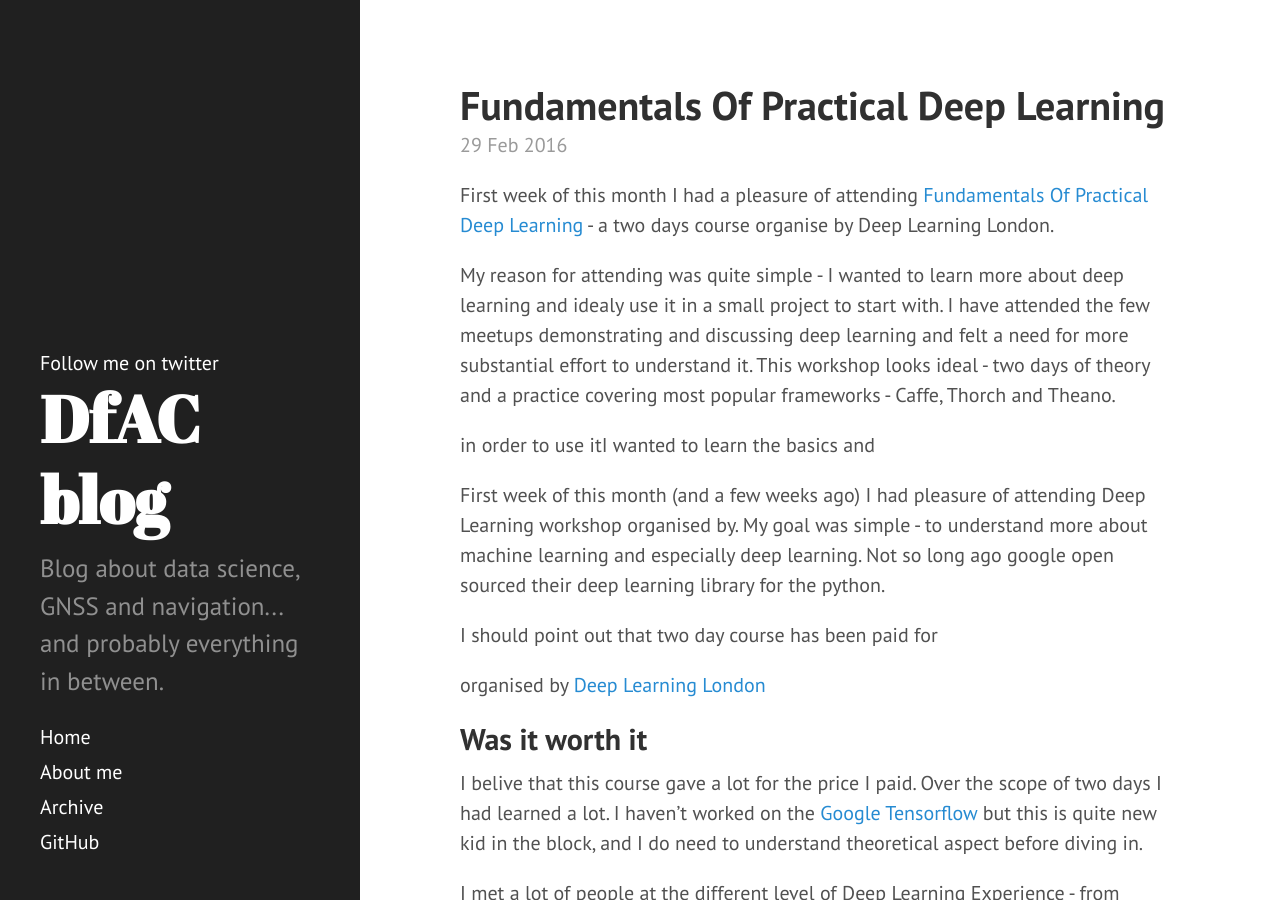
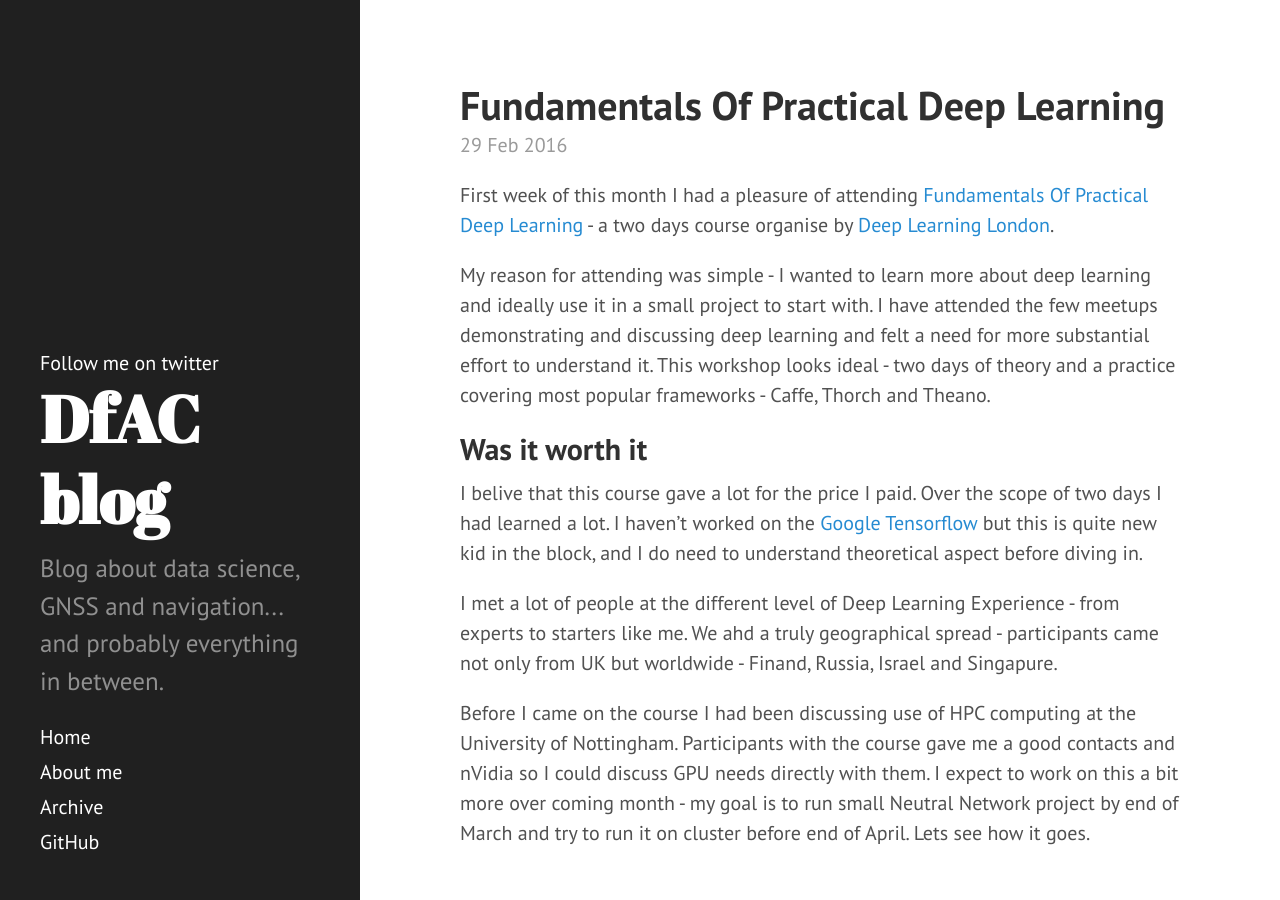
Before and after one commit to DfAC/DfAC.github.io, a Jekyll site: the page built from _posts/2016-02-29-Fundamentals-Of-Practical-Deep-Learning.md, in a window 1280 px wide and 900 px high. Built offline with Jekyll 4.4.1, drawn with Linux system fonts in a browser that asks for light colours; comment, search, counter and statistics services are not loaded.

Commit message:
Update 2016-02-29-Fundamentals-Of-Practical-Deep-Learning.md

```diff
--- a/_posts/2016-02-29-Fundamentals-Of-Practical-Deep-Learning.md
+++ b/_posts/2016-02-29-Fundamentals-Of-Practical-Deep-Learning.md
@@ -5,17 +5,10 @@ tag: deep learning, data science
 category: blog
 comments: True
 ---
-First week of this month I had a pleasure of attending [Fundamentals Of Practical Deep Learning](http://www.meetup.com/Deep-Learning-London/events/227511203/) - a two days course organise by Deep Learning London.
+First week of this month I had a pleasure of attending [Fundamentals Of Practical Deep Learning](http://www.meetup.com/Deep-Learning-London/events/227511203/) - a two days course organise by [Deep Learning London](http://www.meetup.com/Deep-Learning-London/).
 
-My reason for attending was quite simple - I wanted to learn more about deep learning and idealy use it in a small project to start with.  I have attended the few meetups demonstrating and discussing deep learning and felt a need for more substantial effort to understand it. This workshop looks ideal - two days of theory and a practice covering most popular frameworks - Caffe, Thorch and Theano.
+My reason for attending was simple - I wanted to learn more about deep learning and ideally use it in a small project to start with.  I have attended the few meetups demonstrating and discussing deep learning and felt a need for more substantial effort to understand it. This workshop looks ideal - two days of theory and a practice covering most popular frameworks - Caffe, Thorch and Theano.
 
- in order to use itI wanted to learn the basics and
-
-First week of this month (and a few weeks ago) I had pleasure of attending Deep Learning workshop organised by. My goal was simple - to understand more about machine learning and especially deep learning. Not so long ago google open sourced their deep learning library for the python.
-
-I should point out that two day course has been paid for
-
-organised by [Deep Learning London](http://www.meetup.com/Deep-Learning-London/)
 
 ## Was it worth it
 
```
